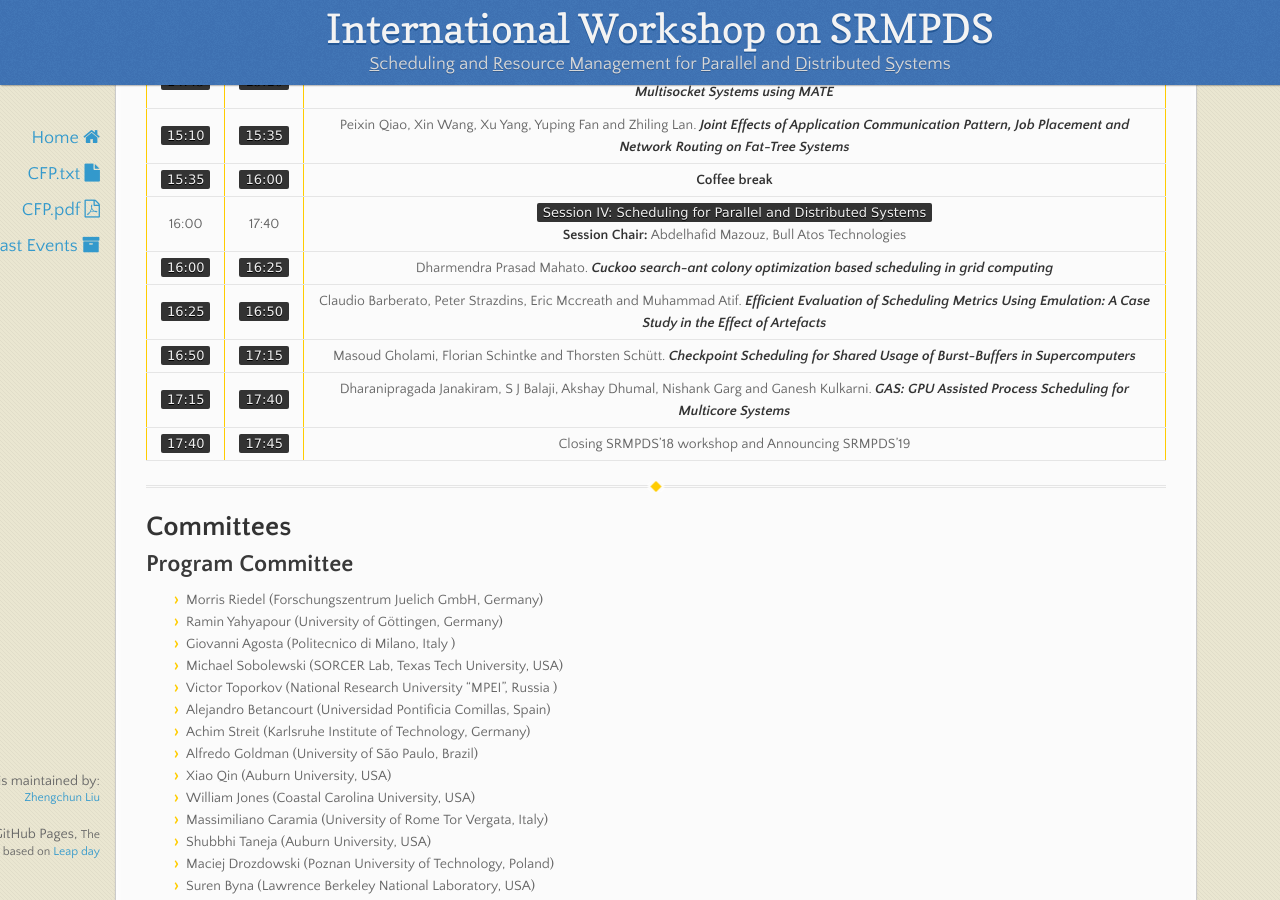
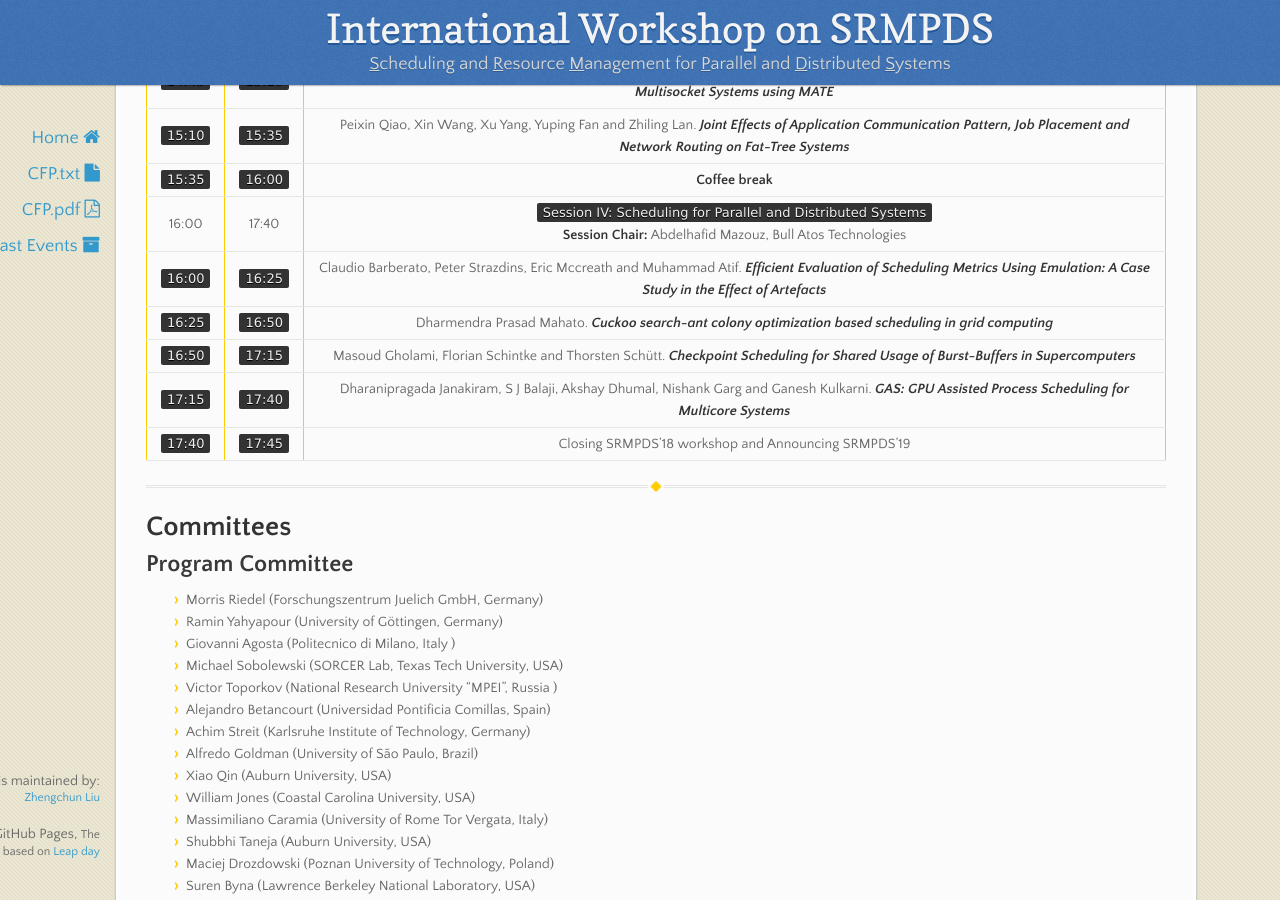
Before and after one commit to srmpds/srmpds.github.io, a Jekyll site: the page built from index.md, in a window 1280 px wide and 900 px high, scrolled down 2150 px. Built offline with Jekyll 4.4.1, drawn with Linux system fonts in a browser that asks for light colours; nearby versions of some CDN libraries.

Commit message:
add, delete, polish etc.

```diff
--- a/index.md
+++ b/index.md
@@ -70,8 +70,8 @@ Events will be held on August 13, ___Straub Hall, Room 245___, at the ___Erb Mem
 | `15:10` | `15:35` | Peixin Qiao, Xin Wang, Xu Yang, Yuping Fan and Zhiling Lan. ___Joint Effects of Application Communication Pattern, Job Placement and Network Routing on Fat-Tree Systems___ |
 | `15:35` | `16:00` | __Coffee break__ |
 | 16:00 | 17:40 | `Session IV: Scheduling for Parallel and Distributed Systems` <br> **Session Chair:** Abdelhafid Mazouz, Bull Atos Technologies |
-| `16:00` | `16:25` | Dharmendra Prasad Mahato. ___Cuckoo search-ant colony optimization based scheduling in grid computing___ |
-| `16:25` | `16:50` | Claudio Barberato, Peter Strazdins, Eric Mccreath and Muhammad Atif. ___Efficient Evaluation of Scheduling Metrics Using Emulation: A Case Study in the Effect of Artefacts___ |
+| `16:00` | `16:25` | Claudio Barberato, Peter Strazdins, Eric Mccreath and Muhammad Atif. ___Efficient Evaluation of Scheduling Metrics Using Emulation: A Case Study in the Effect of Artefacts___ |
+| `16:25` | `16:50` | Dharmendra Prasad Mahato. ___Cuckoo search-ant colony optimization based scheduling in grid computing___ |
 | `16:50` | `17:15` | Masoud Gholami, Florian Schintke and Thorsten Schütt. ___Checkpoint Scheduling for Shared Usage of Burst-Buffers in Supercomputers___ |
 | `17:15` | `17:40` | Dharanipragada Janakiram, S J Balaji, Akshay Dhumal, Nishank Garg and Ganesh Kulkarni. ___GAS: GPU Assisted Process Scheduling for Multicore Systems___ |
 | `17:40` | `17:45` | Closing SRMPDS'18 workshop and Announcing SRMPDS'19 |
```
